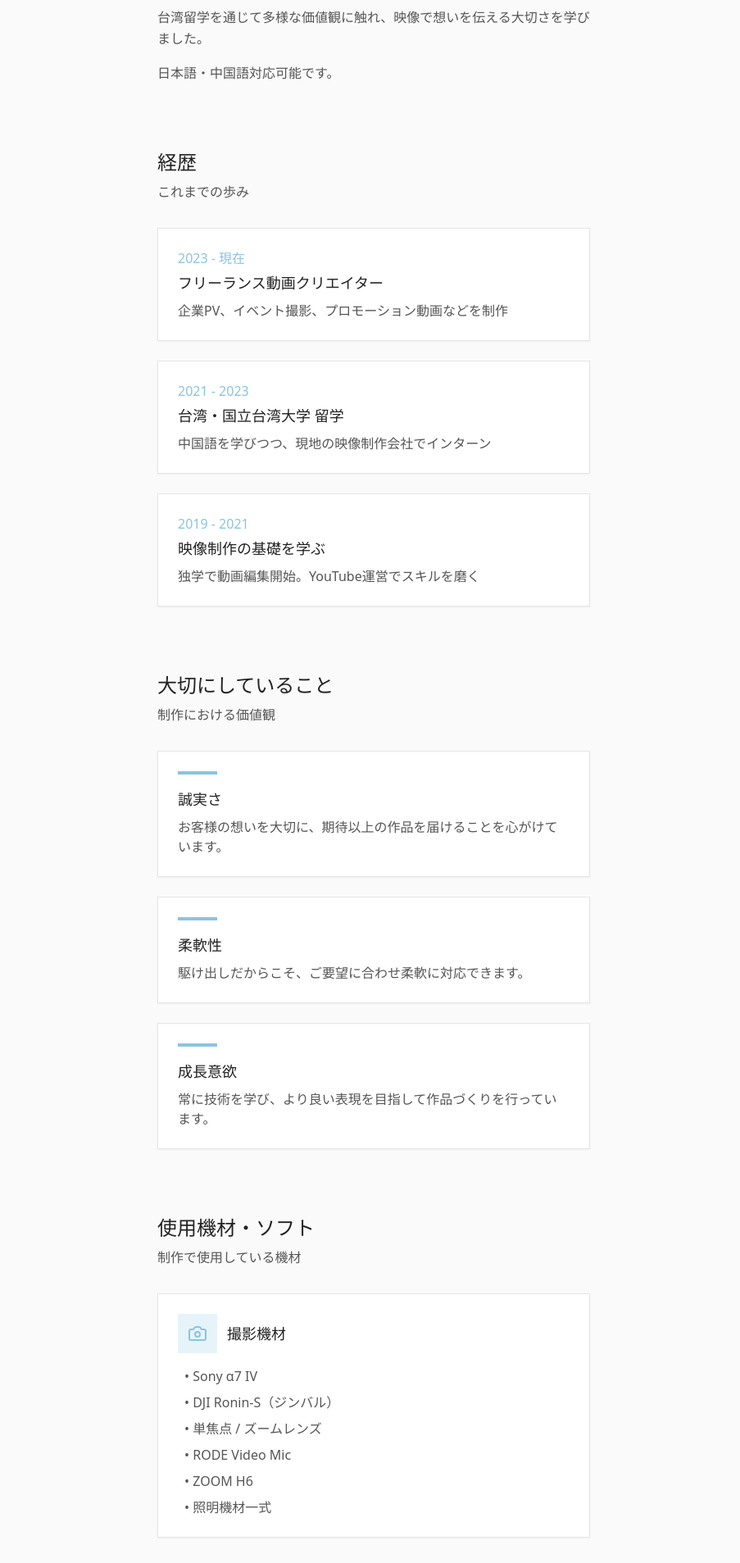
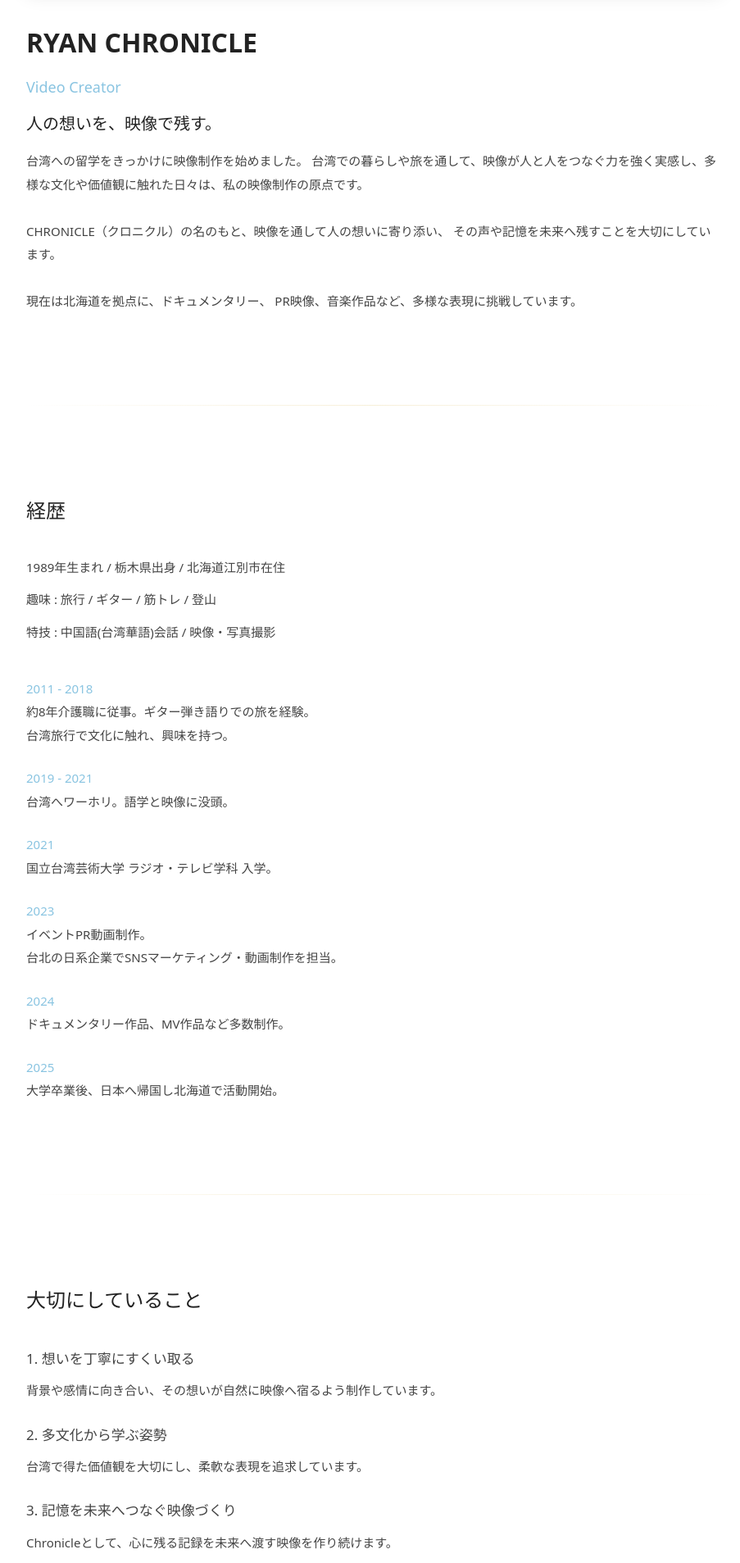
Before and after one commit to ikucha-portfolio/video-creator-portfolio-frontend, a React (Vite) app: page /about in a window 1280 px wide. Shown: the part 760-2667 px from the top of the page at 82% size, without its empty margins (184-1087 px from the left). Built offline with nearby package versions, Linux system fonts and the light colour scheme; a web font is replaced by a local one.

Commit message:
Aboutページをシンプルデザインへ変更

```diff
--- a/src/components/AboutB.jsx
+++ b/src/components/AboutB.jsx
@@ -1,12 +1,5 @@
 // src/components/AboutB.jsx
-import {
-  ArrowLeft,
-  Camera,
-  Monitor,
-  Mail,
-  Instagram,
-  Youtube,
-} from "lucide-react";
+import { ArrowLeft, Instagram, Youtube, Mail } from "lucide-react";
 
 // X（旧Twitter）
 const XIcon = () => (
@@ -15,290 +8,210 @@ const XIcon = () => (
   </svg>
 );
 
-// Hero 準拠：角丸なし Button
-const Button = ({ children, className = "", ...props }) => (
-  <button
-    className={`
-      bg-[#89C4E1] text-white
-      px-8 py-4 text-[15px]
-      shadow-md hover:bg-[#7ABAD7]
-      transition-all duration-300
-      flex items-center justify-center
-      rounded-none
-      ${className}
-    `}
-    {...props}
-  >
-    {children}
-  </button>
-);
+export default function AboutB({ onBack }) {
+  return (
+    <div className="min-h-screen bg-white text-[#222]">
 
-// Hero 準拠：角丸なし Card
-const Card = ({ children, className = "" }) => (
-  <div
-    className={`
-      bg-white border border-[#E5E5E5]
-      p-6 shadow-sm
-      rounded-none
-      ${className}
-    `}
-  >
-    {children}
-  </div>
-);
-
-export default function AboutB({ onBack }) {
-  const experience = [
-    {
-      year: "2023 - 現在",
-      title: "フリーランス動画クリエイター",
-      description: "企業PV、イベント撮影、プロモーション動画などを制作",
-    },
-    {
-      year: "2021 - 2023",
-      title: "台湾・国立台湾大学 留学",
-      description: "中国語を学びつつ、現地の映像制作会社でインターン",
-    },
-    {
-      year: "2019 - 2021",
-      title: "映像制作の基礎を学ぶ",
-      description: "独学で動画編集開始。YouTube運営でスキルを磨く",
-    },
-  ];
-
-  const values = [
-    {
-      title: "誠実さ",
-      description:
-        "お客様の想いを大切に、期待以上の作品を届けることを心がけています。",
-    },
-    {
-      title: "柔軟性",
-      description:
-        "駆け出しだからこそ、ご要望に合わせ柔軟に対応できます。",
-    },
-    {
-      title: "成長意欲",
-      description:
-        "常に技術を学び、より良い表現を目指して作品づくりを行っています。",
-    },
-  ];
-
-  const equipment = [
-    {
-      icon: Camera,
-      category: "撮影機材",
-      items: [
-        "Sony α7 IV",
-        "DJI Ronin-S（ジンバル）",
-        "単焦点 / ズームレンズ",
-        "RODE Video Mic",
-        "ZOOM H6",
-        "照明機材一式",
-      ],
-    },
-    {
-      icon: Monitor,
-      category: "編集ソフト",
-      items: [
-        "Adobe Premiere Pro",
-        "Adobe After Effects",
-        "DaVinci Resolve",
-        "Photoshop / Illustrator",
-      ],
-    },
-  ];
-
-  const socialLinks = [
-    { name: "Instagram", icon: Instagram },
-    { name: "YouTube", icon: Youtube },
-    { name: "X", icon: XIcon },
-  ];
-
-  return (
-    <div className="min-h-screen bg-[#FAFAFA] text-[#222]">
-
-      {/* ==== Header ==== */}
+      {/* ===== Header ===== */}
       <header className="fixed top-0 left-0 right-0 bg-white border-b border-[#E5E5E5] z-50">
-        <div className="px-4 py-4">
+        <div className="px-4 py-4 max-w-6xl mx-auto">
           <button
             onClick={onBack}
             className="flex items-center gap-2 text-[#222] hover:opacity-70 transition"
           >
             <ArrowLeft className="h-5 w-5" />
-            Top Pageへ
+            戻る
           </button>
         </div>
       </header>
 
-      <main className="pt-28 pb-20 space-y-20">
 
-        {/* ==== プロフィール ==== */}
-        <section className="px-6 max-w-xl mx-auto text-center">
-          <p className="text-[#555] tracking-[0.2em] text-sm mb-2">
-            ABOUT ME
-          </p>
+      {/* ===== MAIN ===== */}
+      <main className="pt-28 pb-32 max-w-4xl mx-auto px-6 space-y-28">
 
-          <h1 className="text-[28px] font-medium text-[#222] mb-8">
-            制作者について
-          </h1>
+        {/* =======================================================
+            ① プロフィール
+        ======================================================= */}
+        <section className="space-y-10">
 
+          {/* 大きな写真 */}
           <img
             src="https://images.unsplash.com/photo-1638545818407-ac7a54b544fd?auto=format&fit=crop&w=1080&q=80"
-            className="w-full shadow-[0_6px_20px_rgba(0,0,0,0.1)] object-cover rounded-none"
+            className="w-full object-cover shadow-[0_6px_20px_rgba(0,0,0,0.1)]"
           />
 
-          <h2 className="text-2xl font-medium text-[#222] mt-8">田中 美咲</h2>
+          <div className="space-y-4">
+            <h1
+              className="text-[32px] font-semibold"
+              translate="no"
+            >
+              RYAN CHRONICLE
+            </h1>
 
-          <p className="text-[#89C4E1] text-lg mb-6">Video Creator</p>
+            <p
+              className="text-[#89C4E1] text-lg"
+              translate="no"
+            >
+              Video Creator
+            </p>
 
-          <div className="text-left space-y-4 leading-relaxed">
-            <p className="text-[#555]">
-              駆け出しの動画クリエイターとして活動しています。
+            <h2 className="text-[20px] mt-4">人の想いを、映像で残す。</h2>
+
+            <p className="leading-[1.9] text-[15px] text-[#444] space-y-4">
+              台湾への留学をきっかけに映像制作を始めました。
+              台湾での暮らしや旅を通して、映像が人と人をつなぐ力を強く実感し、多様な文化や価値観に触れた日々は、私の映像制作の原点です。
+              <br /><br />
+              <span translate="no">CHRONICLE</span>
+              （クロニクル）の名のもと、映像を通して人の想いに寄り添い、
+              その声や記憶を未来へ残すことを大切にしています。
+              <br /><br />
+              現在は北海道を拠点に、ドキュメンタリー、
+              PR映像、音楽作品など、多様な表現に挑戦しています。
             </p>
-            <p className="text-[#555]">
-              台湾留学を通じて多様な価値観に触れ、映像で想いを伝える大切さを学びました。
-            </p>
-            <p className="text-[#555]">日本語・中国語対応可能です。</p>
           </div>
         </section>
 
-        {/* ==== 経歴 ==== */}
-        <section className="px-6 max-w-xl mx-auto">
-          <h2 className="text-2xl font-medium text-[#222] mb-2">経歴</h2>
-          <p className="text-[#555] mb-8">これまでの歩み</p>
 
-          <div className="space-y-6">
-            {experience.map((exp, i) => (
-              <Card key={i}>
-                <p className="text-[#89C4E1] font-medium">{exp.year}</p>
-                <h3 className="text-lg font-medium text-[#222] mt-1">
-                  {exp.title}
-                </h3>
-                <p className="text-[#555] mt-2">{exp.description}</p>
-              </Card>
-            ))}
+        {/* 区切り線 */}
+        <div className="h-px bg-gradient-to-r from-transparent via-[#F3E8C8]/70 to-transparent" />
+
+
+        {/* =======================================================
+            ② 経歴（読み物として自然に）
+        ======================================================= */}
+        <section className="space-y-10">
+          <h2 className="text-2xl font-medium">経歴</h2>
+
+          <div className="text-[15px] text-[#444] leading-[1.85] space-y-3">
+            <p>1989年生まれ / 栃木県出身 / 北海道江別市在住</p>
+            <p>趣味 : 旅行 / ギター / 筋トレ / 登山</p>
+            <p>特技 : 中国語(台湾華語)会話 / 映像・写真撮影</p>
+          </div>
+
+          <div className="text-[15px] text-[#444] leading-[1.9] space-y-6">
+
+            <div>
+              <p className="font-medium text-[#89C4E1]" translate="no">2011 - 2018</p>
+              <p>約8年介護職に従事。ギター弾き語りでの旅を経験。</p>
+              <p>台湾旅行で文化に触れ、興味を持つ。</p>
+            </div>
+
+            <div>
+              <p className="font-medium text-[#89C4E1]" translate="no">2019 - 2021</p>
+              <p>台湾へワーホリ。語学と映像に没頭。</p>
+            </div>
+
+            <div>
+              <p className="font-medium text-[#89C4E1]" translate="no">2021</p>
+              <p>国立台湾芸術大学 ラジオ・テレビ学科 入学。</p>
+            </div>
+
+            <div>
+              <p className="font-medium text-[#89C4E1]" translate="no">2023</p>
+              <p>イベントPR動画制作。</p>
+              <p>台北の日系企業でSNSマーケティング・動画制作を担当。</p>
+            </div>
+
+            <div>
+              <p className="font-medium text-[#89C4E1]" translate="no">2024</p>
+              <p>ドキュメンタリー作品、MV作品など多数制作。</p>
+            </div>
+
+            <div>
+              <p className="font-medium text-[#89C4E1]" translate="no">2025</p>
+              <p>大学卒業後、日本へ帰国し北海道で活動開始。</p>
+            </div>
+
           </div>
         </section>
 
-        {/* ==== 価値観 ==== */}
-        <section className="px-6 max-w-xl mx-auto">
-          <h2 className="text-2xl font-medium text-[#222] mb-2">大切にしていること</h2>
-          <p className="text-[#555] mb-8">制作における価値観</p>
 
-          <div className="space-y-6">
-            {values.map((v, i) => (
-              <Card key={i}>
-                <div className="w-12 h-1 bg-[#89C4E1] mb-4" />
-                <h3 className="text-lg font-medium text-[#222]">{v.title}</h3>
-                <p className="text-[#555] mt-2">{v.description}</p>
-              </Card>
-            ))}
+        {/* 区切り線 */}
+        <div className="h-px bg-gradient-to-r from-transparent via-[#F3E8C8]/70 to-transparent" />
+
+
+        {/* =======================================================
+            ③ 大切にしていること（文章で）
+        ======================================================= */}
+        <section className="space-y-10">
+          <h2 className="text-2xl font-medium">大切にしていること</h2>
+
+          <div className="leading-[1.9] text-[#444] text-[15px] space-y-6">
+            <div>
+              <h3 className="font-medium text-[17px] mb-2">1. 想いを丁寧にすくい取る</h3>
+              <p>背景や感情に向き合い、その想いが自然に映像へ宿るよう制作しています。</p>
+            </div>
+
+            <div>
+              <h3 className="font-medium text-[17px] mb-2">2. 多文化から学ぶ姿勢</h3>
+              <p>台湾で得た価値観を大切にし、柔軟な表現を追求しています。</p>
+            </div>
+
+            <div>
+              <h3 className="font-medium text-[17px] mb-2">3. 記憶を未来へつなぐ映像づくり</h3>
+              <p>
+                <span translate="no">Chronicle</span>
+                として、心に残る記録を未来へ渡す映像を作り続けます。
+              </p>
+            </div>
           </div>
         </section>
 
-        {/* ==== 使用機材 ==== */}
-        <section className="px-6 max-w-xl mx-auto">
-          <h2 className="text-2xl font-medium text-[#222] mb-2">使用機材・ソフト</h2>
-          <p className="text-[#555] mb-8">制作で使用している機材</p>
 
-          <div className="space-y-8">
-            {equipment.map((eq, i) => {
-              const Icon = eq.icon;
-              return (
-                <Card key={i}>
-                  <div className="flex items-center gap-3 mb-4">
-                    <div className="w-12 h-12 bg-[#E6F4FA] flex items-center justify-center rounded-none">
-                      <Icon className="text-[#89C4E1] h-6 w-6" />
-                    </div>
-                    <h3 className="text-lg font-medium text-[#222]">
-                      {eq.category}
-                    </h3>
-                  </div>
+        {/* 区切り線 */}
+        <div className="h-px bg-gradient-to-r from-transparent via-[#F3E8C8]/70 to-transparent" />
 
-                  <ul className="text-[#555] space-y-2 ml-2">
-                    {eq.items.map((item, j) => (
-                      <li key={j}>• {item}</li>
-                    ))}
-                  </ul>
-                </Card>
-              );
-            })}
+
+        {/* =======================================================
+            ④ 使用機材・ソフト（シンプル / 洗練）
+        ======================================================= */}
+        <section className="space-y-10">
+          <h2 className="text-2xl font-medium mb-6">使用機材・ソフト</h2>
+
+          <div className="text-[15px] text-[#444] leading-[1.9] space-y-3">
+            <h3 className="font-medium text-[17px] mt-6">撮影機材</h3>
+
+            {/* すべてリンク／淡い青で統一 */}
+            <ul className="space-y-3">
+              <li><a href="#" className="text-[#89C4E1] hover:underline" translate="no">FUJIFILM X-H2</a></li>
+              <li><a href="#" className="text-[#89C4E1] hover:underline" translate="no">FUJIFILM X-T3</a></li>
+              <li><a href="#" className="text-[#89C4E1] hover:underline" translate="no">XF 18-55mm F2.8-4</a></li>
+              <li><a href="#" className="text-[#89C4E1] hover:underline" translate="no">Tokina ATX-M 33mm F1.4</a></li>
+              <li><a href="#" className="text-[#89C4E1] hover:underline" translate="no">TAMRON 18-300mm</a></li>
+              <li><a href="#" className="text-[#89C4E1] hover:underline" translate="no">Viltrox 13mm F1.4</a></li>
+              <li><a href="#" className="text-[#89C4E1] hover:underline" translate="no">NiSi TRUE COLOR VND</a></li>
+              <li><a href="#" className="text-[#89C4E1] hover:underline" translate="no">Black Mist No.05</a></li>
+              <li><a href="#" className="text-[#89C4E1] hover:underline" translate="no">DJI Mavic 3 Pro</a></li>
+              <li><a href="#" className="text-[#89C4E1] hover:underline" translate="no">DJI RSC 2</a></li>
+              <li><a href="#" className="text-[#89C4E1] hover:underline" translate="no">Ulanzi F38 Tripod</a></li>
+              <li><a href="#" className="text-[#89C4E1] hover:underline" translate="no">TASCAM X8</a></li>
+              <li><a href="#" className="text-[#89C4E1] hover:underline" translate="no">ZOOM M3 MicTrak</a></li>
+              <li><a href="#" className="text-[#89C4E1] hover:underline" translate="no">AnkerWork M650</a></li>
+              <li><a href="#" className="text-[#89C4E1] hover:underline" translate="no">Ulanzi VL120 RGB Light</a></li>
+            </ul>
+
+            <h3 className="font-medium text-[17px] mt-10">編集ソフト</h3>
+            <ul className="space-y-2">
+              <li translate="no">Premiere Pro</li>
+              <li translate="no">DaVinci Resolve</li>
+              <li translate="no">After Effects</li>
+              <li translate="no">Lightroom Classic</li>
+              <li translate="no">Photoshop</li>
+            </ul>
           </div>
         </section>
 
-        {/* ==== お問い合わせ ==== */}
-<section
-  className="relative py-20 lg:py-24 px-6 max-w-3xl mx-auto text-center bg-[#FAFAFA]"
->
-  {/* 青い仕切りライン（ホームと同じ） */}
-  <div className="absolute top-0 left-0 right-0 h-px bg-gradient-to-r from-transparent via-[#A9D7E8]/80 to-transparent" />
 
-  {/* 見出し（文言そのまま） */}
-  <h3 className="text-[clamp(26px,5vw,38px)] font-medium text-[#222] mb-6">
-    一緒に素敵な映像を作りましょう
-  </h3>
-
-  <p className="text-[#555] text-[16px] leading-relaxed mb-10">
-    ご相談やお見積もりは無料です。
-    <br />
-    お気軽にお問い合わせください。
-  </p>
-
-  {/* メインボタン（ホームと完全一致UI） */}
-  <a
-    href="#"
-    className="
-      inline-flex items-center justify-center gap-3
-      bg-[#89C4E1] text-white text-[15px] font-medium
-      py-3 px-10 rounded-sm shadow-md
-      hover:bg-[#7ABAD7] hover:shadow-lg
-      transition-all duration-300
-    "
-  >
-    <Mail className="h-5 w-5" />
-    お問い合わせフォームへ
-  </a>
-
-  {/* SNS */}
-  <div className="mt-12">
-    <p className="text-[#555] mb-6">SNSでもつながりましょう</p>
-
-    <div className="flex justify-center gap-6">
-      {socialLinks.map((s) => {
-        const Icon = s.icon;
-        return (
-          <a
-            key={s.name}
-            href={s.url ?? "#"}
-            className="
-              w-12 h-12 border border-[#DDD]
-              flex items-center justify-center
-              hover:border-[#89C4E1]
-              transition-all duration-300
-              rounded-none
-            "
-          >
-            <Icon className="text-[#555]" />
-          </a>
-        );
-      })}
-    </div>
-  </div>
-
-  {/* 仕切り＋戻る */}
-  <div className="mt-16 pt-10 border-t border-[#E5E5E5]">
-    <div className="px-4 py-4">
+        {/* ===== 戻る ===== */}
+        <div className="pt-10">
           <button
             onClick={onBack}
             className="flex items-center gap-2 text-[#222] hover:opacity-70 transition"
           >
             <ArrowLeft className="h-5 w-5" />
-            Top Pageへ
+            戻る
           </button>
         </div>
-  </div>
-</section>
 
       </main>
     </div>
--- a/src/components/HeroB.jsx
+++ b/src/components/HeroB.jsx
@@ -43,7 +43,7 @@ export default function HeroB() {
         </h1>
 
         <p className="mt-4 text-[16px] leading-8 opacity-90 font-serif">
-          駆け出しの動画クリエイターとして、<br />
+          動画クリエイターとして、<br />
           あなたの想いを丁寧に形にします。<br />
           <span className="text-[14px] opacity-90">
             日本語・中国語対応可能
```
Also changed, not shown: src/components/ContactB.jsx (+58 -24 lines), src/components/WorksB.jsx (+64 -22 lines).
